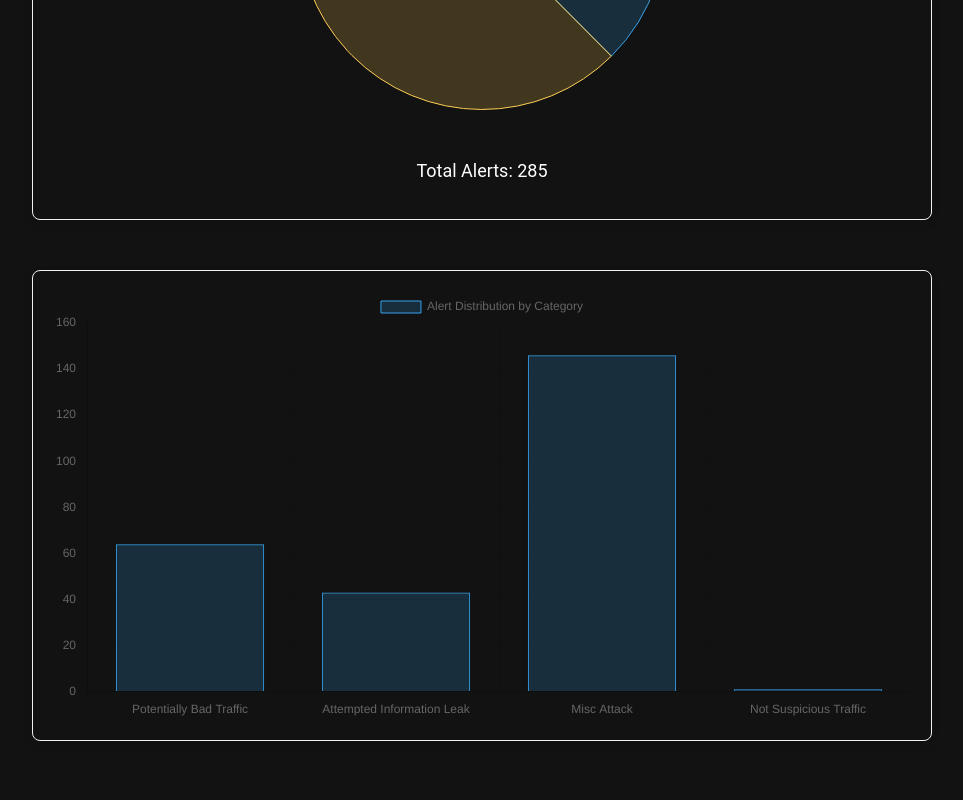
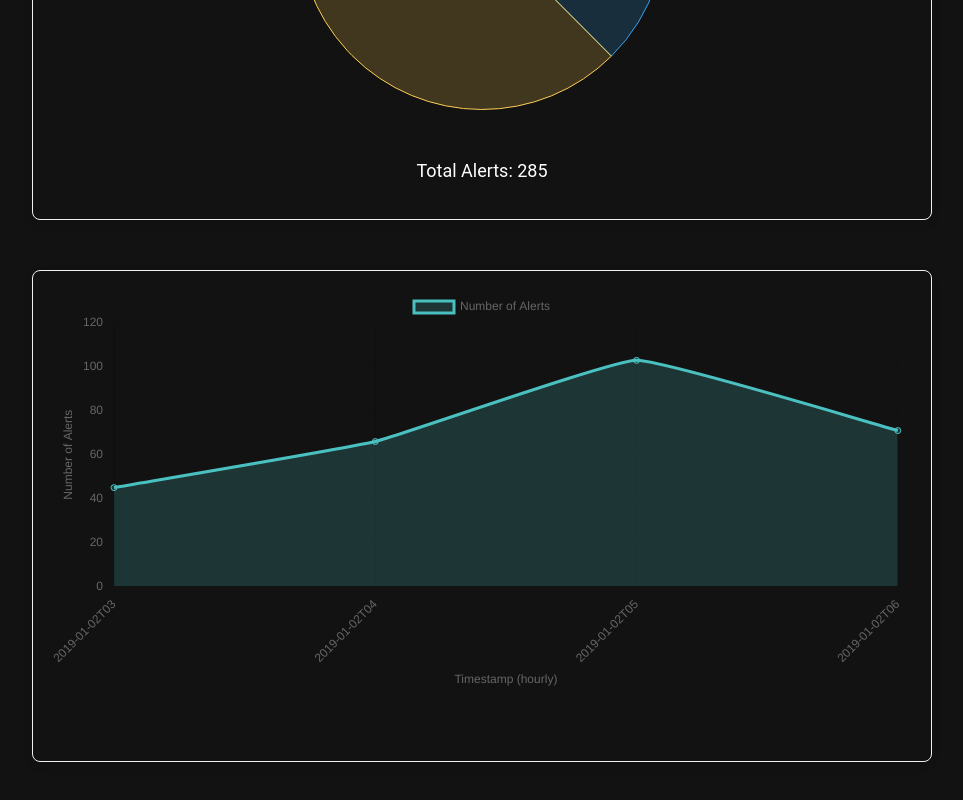
Before and after one commit to AyushKatochh/Alert-Dashboard-React, a React (Create React App) app: page / in a window 1280 px wide. Shown: the part 2474-3274 px from the top of the page, without its empty margins (158-1121 px from the left). Built offline with nearby package versions, Linux system fonts and the light colour scheme.

Commit message:
Update CategoryDistributionChart.js

```diff
--- a/src/components/CategoryDistributionChart.js
+++ b/src/components/CategoryDistributionChart.js
@@ -1,53 +1,65 @@
-// CategoryDistributionChart.js
-import React, { useEffect, useRef } from 'react';
-import Chart from 'chart.js/auto';
+import React from 'react';
+import { Line } from 'react-chartjs-2';
 
 const CategoryDistributionChart = ({ data }) => {
-  const chartRef = useRef(null);
-  const chartInstance = useRef(null);
+  // Group data by timestamp (hourly)
+  const groupedData = data.reduce((acc, entry) => {
+    const date = new Date(entry.timestamp);
+    const hour = date.toISOString().split(':')[0]; // Get the hour part
+    if (!acc[hour]) {
+      acc[hour] = 0;
+    }
+    acc[hour] += 1;
+    return acc;
+  }, {});
 
-  useEffect(() => {
-    if (!data || data.length === 0) return; // Check if data is provided
+  const chartData = {
+    labels: Object.keys(groupedData),
+    datasets: [{
+      label: 'Number of Alerts',
+      data: Object.values(groupedData),
+      fill: true,
+      backgroundColor: 'rgba(75, 192, 192, 0.2)',
+      borderColor: 'rgba(75, 192, 192, 1)',
+      tension: 0.1
+    }]
+  };
 
-    if (chartInstance.current) {
-      chartInstance.current.destroy();
+  const options = {
+    responsive: true,
+    maintainAspectRatio: false,
+    scales: {
+      y: {
+        beginAtZero: true,
+        title: {
+          display: true,
+          text: 'Number of Alerts'
+        }
+      },
+      x: {
+        title: {
+          display: true,
+          text: 'Timestamp (hourly)'
+        },
+        ticks: {
+          maxRotation: 45,
+          minRotation: 45
+        }
+      }
+    },
+    plugins: {
+      legend: {
+        display: true,
+        position: 'top'
+      }
     }
+  };
 
-    const categoryCounts = {};
-    data.forEach(entry => {
-      // Check if entry has the alert property
-      if (entry.alert) {
-        const category = entry.alert.category;
-        categoryCounts[category] = (categoryCounts[category] || 0) + 1;
-      }
-    });
-
-    const labels = Object.keys(categoryCounts);
-    const counts = Object.values(categoryCounts);
-
-    const ctx = chartRef.current.getContext('2d');
-    chartInstance.current = new Chart(ctx, {
-      type: 'bar',
-      data: {
-        labels: labels,
-        datasets: [{
-          label: 'Alert Distribution by Category',
-          data: counts,
-          backgroundColor: 'rgba(54, 162, 235, 0.2)',
-          borderColor: 'rgba(54, 162, 235, 1)',
-          borderWidth: 1
-        }]
-      },
-    });
-
-    return () => {
-      if (chartInstance.current) {
-        chartInstance.current.destroy();
-      }
-    };
-  }, [data]);
-
-  return <canvas ref={chartRef} />;
+  return (
+    <div style={{ marginBottom: '50px', position: 'relative', height: '50vh' }}>
+      <Line data={chartData} options={options} />
+    </div>
+  );
 };
 
 export default CategoryDistributionChart;
```
